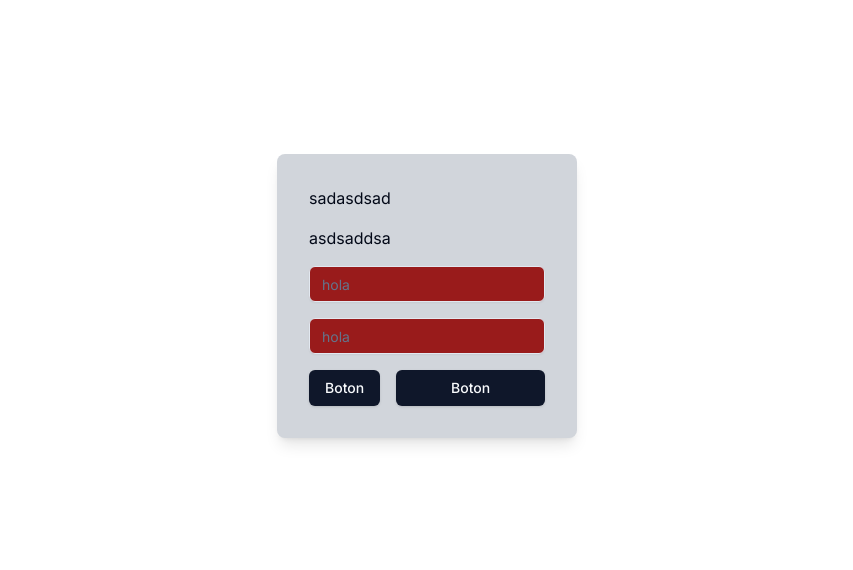
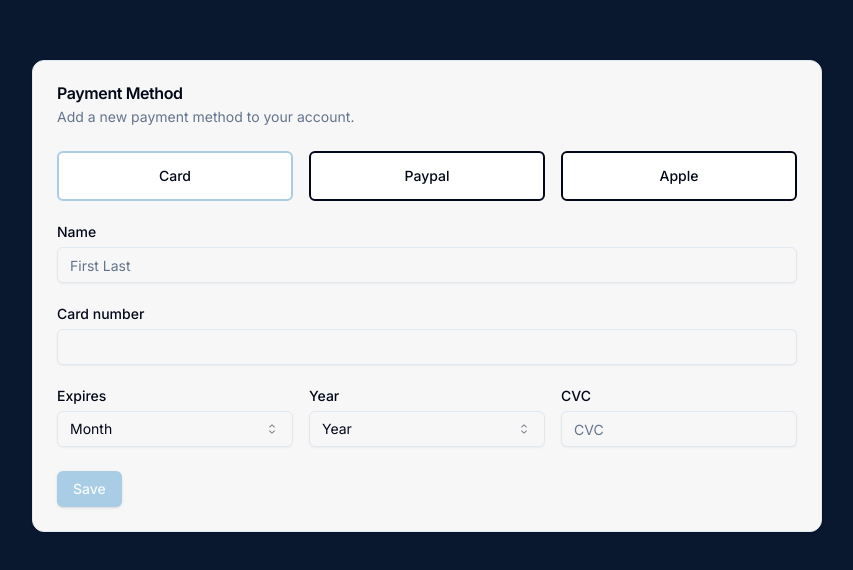
Before and after one commit to OscarGonzalez97/bootcamp-landing, a Next.js app: page / in a window 1280 px wide. Shown: the part 104-674 px from the top of the page, without its empty margins (213-1066 px from the left). Built offline with nearby package versions, Linux system fonts and the light colour scheme.

Commit message:
feat: añade colores de la paleta, añade un card de ejemplo

```diff
--- a/app/globals.css
+++ b/app/globals.css
@@ -4,9 +4,9 @@
 
 @layer base {
   :root {
-    --background: 0 0% 100%;
-    --foreground: 222.2 84% 4.9%;
-    --foreground-x: 120.2 84% 4.9%;
+    --background: 216 68% 11%;
+    --foreground: 0 0% 100%
+
 
     --muted: 210 40% 96.1%;
     --muted-foreground: 215.4 16.3% 46.9%;
@@ -14,19 +14,19 @@
     --popover: 0 0% 100%;
     --popover-foreground: 222.2 84% 4.9%;
 
-    --card: 0 0% 100%;
+    --card:240 7% 97%;
     --card-foreground: 222.2 84% 4.9%;
 
     --border: 214.3 31.8% 91.4%;
     --input: 214.3 31.8% 91.4%;
 
-    --primary: 222.2 47.4% 11.2%;
+    --primary: 204 54% 78%;
     --primary-foreground: 210 40% 98%;
 
-    --secondary: 210 40% 96.1%;
-    --secondary-foreground: 222.2 47.4% 11.2%;
+    --secondary: 240 7% 97%;
+    --secondary-foreground: 216 65% 31%;
 
-    --accent: 210 40% 96.1%;
+    --accent: 38 100% 50%;
     --accent-foreground: 222.2 47.4% 11.2%;
 
     --destructive: 0 84.2% 60.2%;
--- a/app/page.tsx
+++ b/app/page.tsx
@@ -7,28 +7,10 @@ import { delay, motion } from "framer-motion";
 
 export default function Home() {
   return (
-    <main className=" flex justify-center items-center h-screen">
-      <div className="bg-gray-300 p-8 flex flex-col gap-4 rounded-lg shadow-lg">
-      <h1> sadasdsad</h1>
-        <p>asdsaddsa</p>
-        <InputCoso type="text" placeholder="hola" />
-          <InputCoso type="text" placeholder="hola" />
-        <div className=" flex gap-4">
+    <main className=" flex justify-center items-center h-screen bg-background">
+      <Payment/>
 
-          <motion.div
-          //make a while hover animation that make make the butotn color birghter
 
-            whileHover={{ scale: 1.1 }}
-            whileTap={{ scale: 0.9 }}
-            transition={{duration: 1.5,  repeat: Infinity, repeatType: "reverse" }}
-
-          >
-            <ButtonDemo />
-          </motion.div>
-          <ButtonDemo />
-        </div>
-
-      </div>
     </main>
   );
 }
--- a/components/Input.tsx
+++ b/components/Input.tsx
@@ -7,5 +7,5 @@ interface InputCosoProps {
 }
 
 export function InputCoso({ type, placeholder }: InputCosoProps) {
-  return <Input type={type} placeholder={placeholder}  className=' bg-red-800'/>;
+  return <Input type={type} placeholder={placeholder}  />;
 }
--- a/components/Payment.tsx
+++ b/components/Payment.tsx
@@ -113,9 +113,7 @@ export  default function Payment() {
         </div>
       </CardContent>
       <CardFooter className="flex flex-col items-start">
-        <Button className="w-full">Continue</Button>
-        <ButtonDemo  />
-        <InputCoso type='text' placeholder='hola' />
+        <Button variant="default">Save</Button>
       </CardFooter>
     </Card>
   )
--- a/components/ui/input.tsx
+++ b/components/ui/input.tsx
@@ -11,7 +11,7 @@ const Input = React.forwardRef<HTMLInputElement, InputProps>(
       <input
         type={type}
         className={cn(
-          "flex h-9 w-full rounded-md border border-input bg-background px-3 py-1 text-sm shadow-sm transition-colors file:border-0 file:bg-transparent file:text-sm file:font-medium placeholder:text-muted-foreground focus-visible:outline-none focus-visible:ring-1 focus-visible:ring-ring disabled:cursor-not-allowed disabled:opacity-50",
+          "flex h-9 w-full rounded-md border border-input bg-secondary px-3 py-1 text-sm shadow-sm transition-colors file:border-0 file:bg-transparent file:text-sm file:font-medium placeholder:text-muted-foreground focus-visible:outline-none focus-visible:ring-1 focus-visible:ring-ring disabled:cursor-not-allowed disabled:opacity-50",
           className
         )}
         ref={ref}
```
